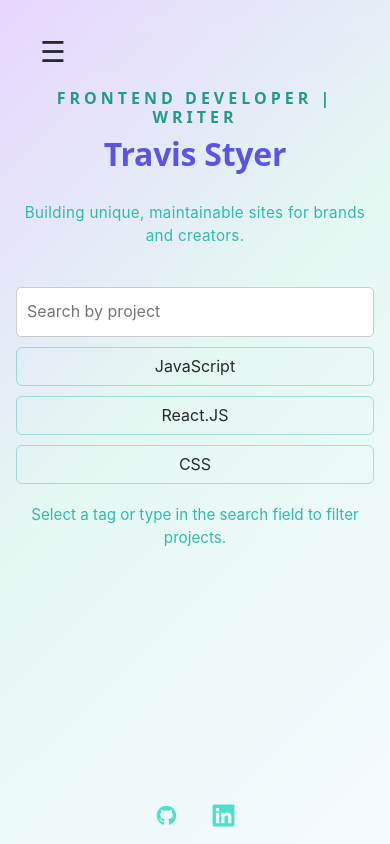
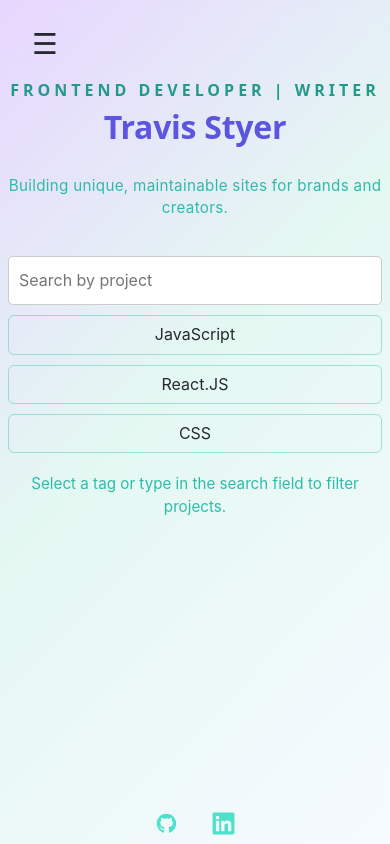
Before and after one commit to tstyer/portfolio-website, a Django app: template portfolio/main/templates/index.html in a window 390 px wide. Run offline with Django 4.2, Linux system fonts and the light colour scheme; the template is opened without the code that fills it, so the values that code supplies are empty; some libraries are stand-ins or nearby versions.

Commit message:
Add media queries for smaller screens

````diff
--- a/portfolio/main/static/css/main.css
+++ b/portfolio/main/static/css/main.css
@@ -317,4 +317,30 @@ main {
     text-align: left;
   }
 }
-```
+
+/* for smaller screens */
+
+@media (max-width: 600px) {
+  body {
+    padding: 10px; /* smaller outer padding */
+  }
+
+  .wrapper {
+    padding: 0.5rem;
+  }
+
+  main {
+    margin-top: 1rem;
+  }
+
+  .projects-list {
+    gap: 1rem;
+  }
+
+  /* make sure cards don’t overflow or look too wide */
+  .project-card {
+    max-width: 100%;
+    margin: 0 0 1rem 0;
+    border-radius: 12px;
+  }
+}
--- a/portfolio/main/static/css/project.css
+++ b/portfolio/main/static/css/project.css
@@ -3,14 +3,13 @@
   display: flex;
   align-items: flex-start;
   justify-content: space-between;
-  margin-bottom: 1.25rem;
   background: rgba(255, 255, 255, 0.78);
   backdrop-filter: blur(4px);
   box-shadow: 0 4px 12px rgba(0, 0, 0, 0.04);
   border-radius: 14px;
   overflow: hidden;
   max-width: 1200px; /* Adjust based on preference */
-  margin: auto;
+  margin: 0 auto 1.25rem;
   padding: 20px;
   transition: all 0.3s ease;
 }
@@ -88,12 +87,12 @@ p {
   color: #2FBBAA; /* mint accent */
 }
 
-/* optional: soften paragraph text on hover */
+/* soften paragraph text on hover */
 .project-card:hover p {
   color: rgba(38, 42, 46, 0.8);
 }
 
-/* if the title is a link, tint that too */
+/* title is a link = tint */
 .project-card a {
   transition: color 0.25s ease;
 }
````
